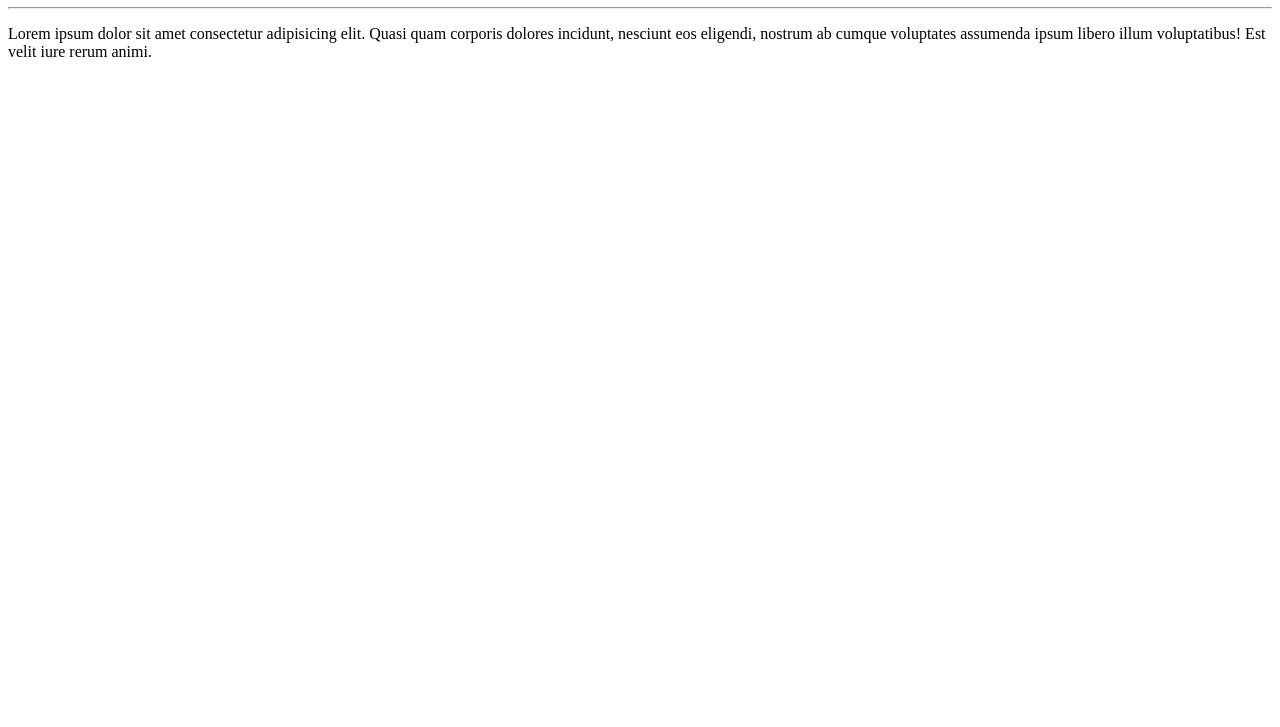
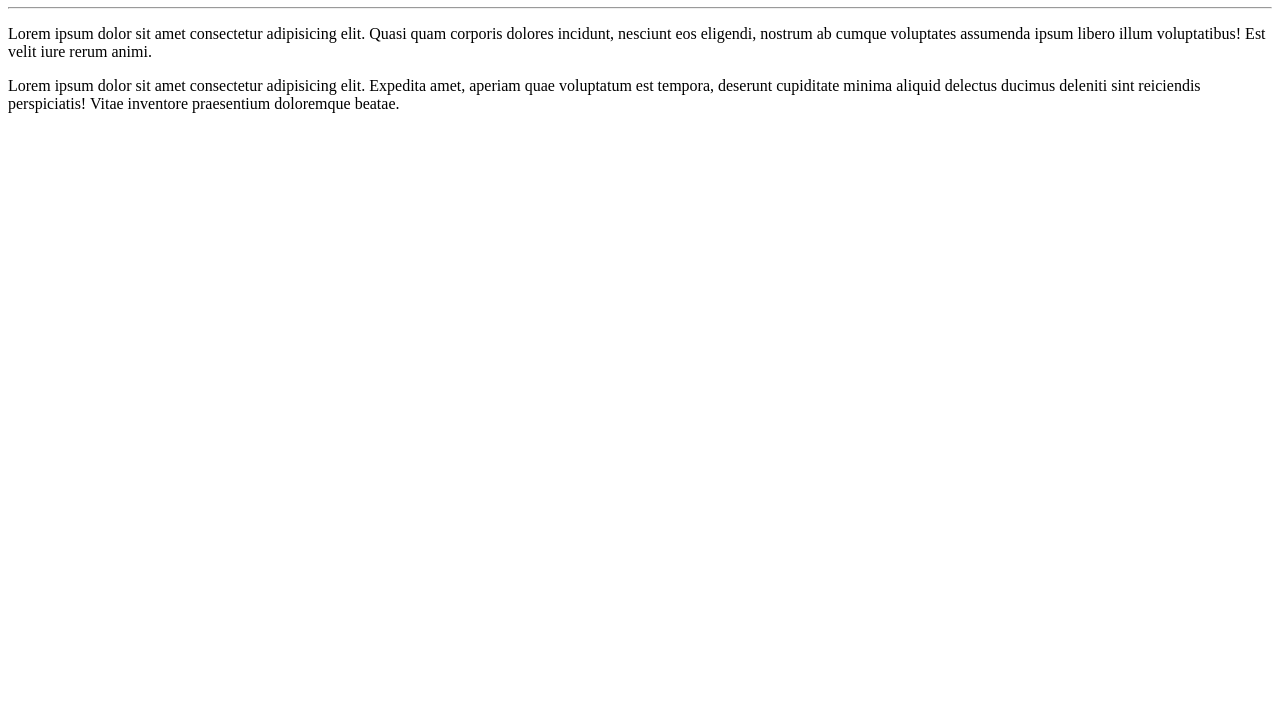
Before and after one commit to AlexandreSAfonso/Ola-Mundo, a plain HTML site: page site-exemplo/index.html in a window 1280 px wide. Shown: the part 73-800 px from the top of the page. Drawn offline with Linux system fonts and the light colour scheme.

Commit message:
Update index.html
New Line

```diff
--- a/site-exemplo/index.html
+++ b/site-exemplo/index.html
@@ -9,5 +9,6 @@
     <h1>Olá, Mundo!</h1>
     <hr>
     <p>Lorem ipsum dolor sit amet consectetur adipisicing elit. Quasi quam corporis dolores incidunt, nesciunt eos eligendi, nostrum ab cumque voluptates assumenda ipsum libero illum voluptatibus! Est velit iure rerum animi.</p>
+    <p>Lorem ipsum dolor sit amet consectetur adipisicing elit. Expedita amet, aperiam quae voluptatum est tempora, deserunt cupiditate minima aliquid delectus ducimus deleniti sint reiciendis perspiciatis! Vitae inventore praesentium doloremque beatae.</p>
 </body>
 </html>
```
